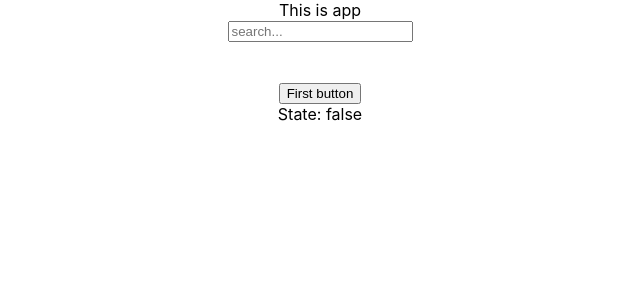
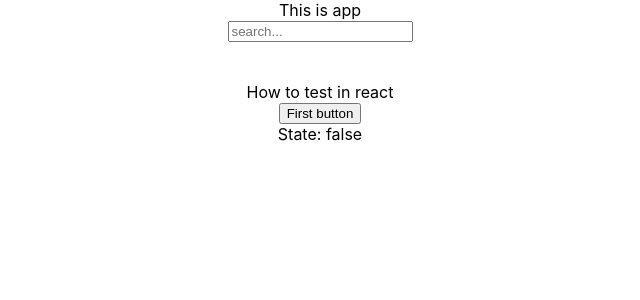
Before and after one commit to GoranAviani/how_to_test_in_react, a React (Create React App) app: page / in a window 1280 px wide. Shown: the top 300 px of the page, without its empty margins (320-960 px from the left). Built offline with nearby package versions, Linux system fonts and the light colour scheme.

Commit message:
how_to_test_in_react

```diff
--- a/src/App.js
+++ b/src/App.js
@@ -2,12 +2,14 @@ import './App.css';
 
 import Button from "./components/Button";
 import Input from "./components/Input";
+import {useState} from "react";
 
 function App() {
+    const [showDiv, setShowDiv] = useState(true)
     return (
         <div className="App">
             This is app
-            <Input/>
+            <Input showDiv={showDiv}/>
             <Button/>
         </div>
     );
```
